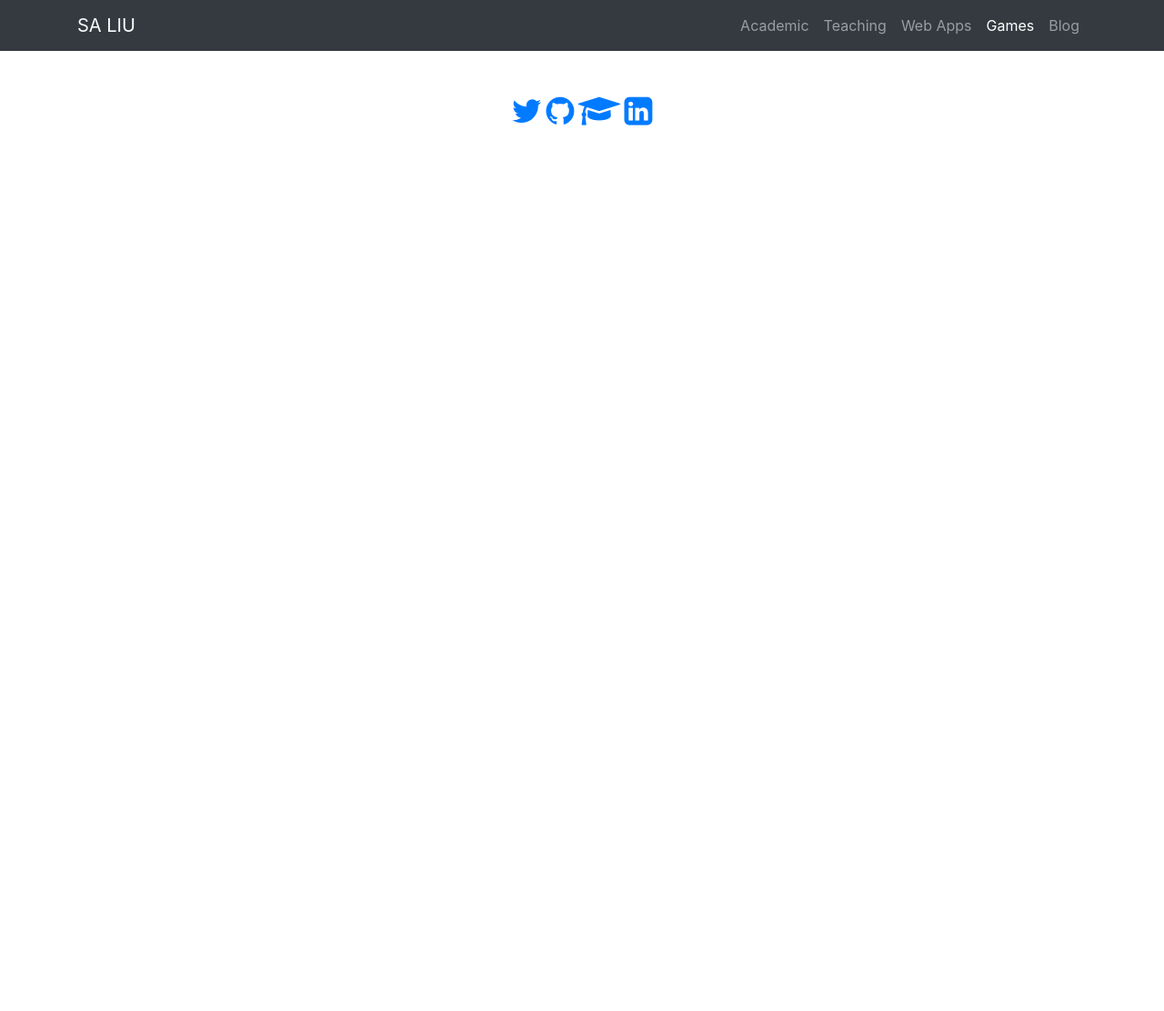
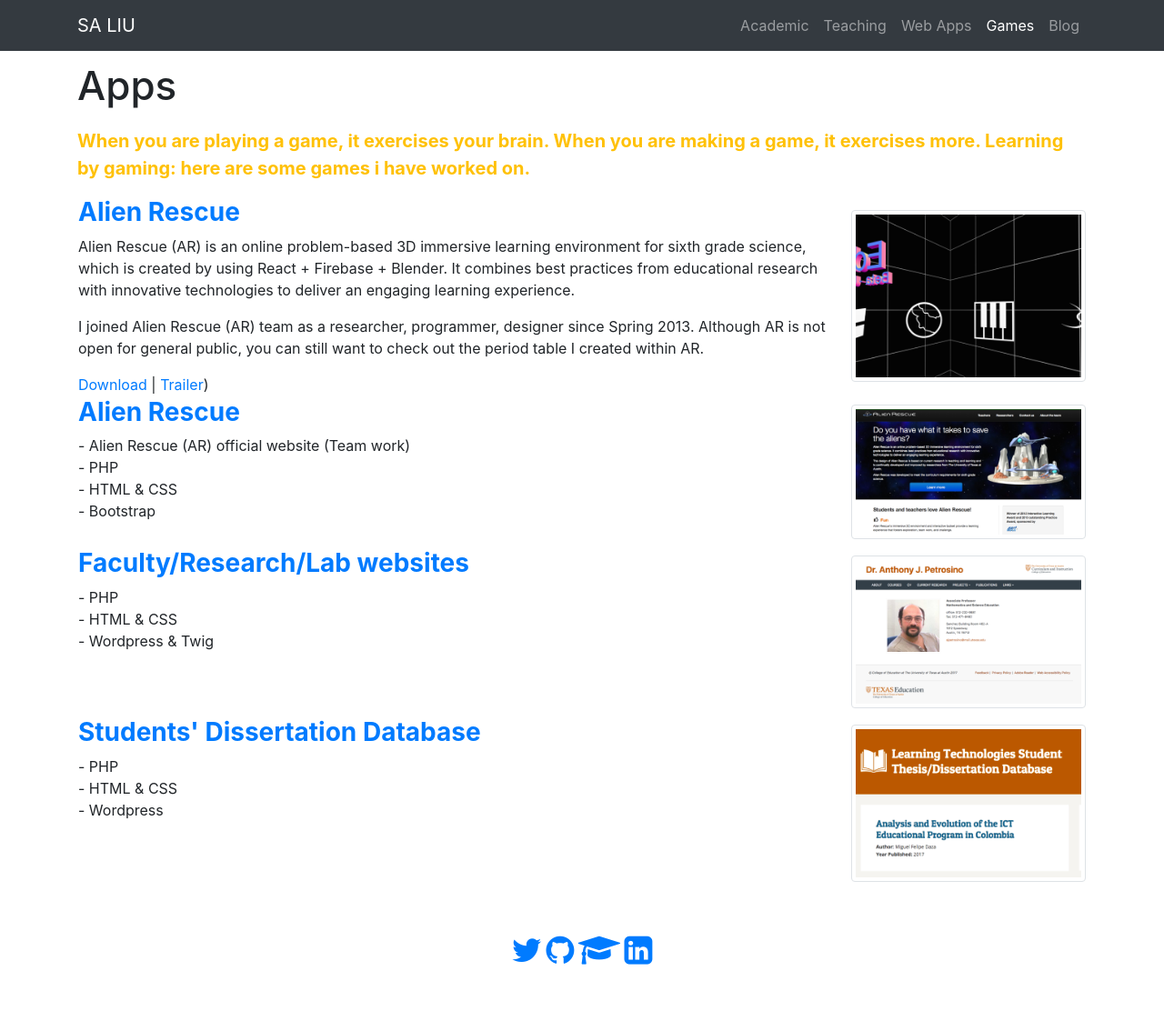
Before and after one commit to Tonicdragon6x66/saliudev.github.io, a Jekyll site: the page built from games/index.html, in a window 1280 px wide. Shown: the whole page at 91% size. Built offline with Jekyll 4.4.1, drawn with Linux system fonts in a browser that asks for light colours; before the commit the page ends 900 px from its top, so only the background shows below that.

Commit message:
set up template for games page

```diff
--- a/apps/index.html
+++ b/apps/index.html
@@ -66,7 +66,7 @@ title: SA LIU | Researcher, Teacher, Developer
             </tr>
 
 
-                <tr>
+            <tr>
 
                     <td class="align-baseline">
                     <h3 class="text-primary"><strong><a href="https://sites.edb.utexas.edu/">Faculty/Research/Lab websites</a></strong></h3>
@@ -82,7 +82,7 @@ title: SA LIU | Researcher, Teacher, Developer
                 </tr>
 
 
-                <tr>
+            <tr>
 
                     <td class="align-baseline">
                         <h3 class="text-primary"><strong><a href="https://oi2.edb.utexas.edu/ltdb/">Students' Dissertation Database</a></strong></h3>
@@ -100,3 +100,4 @@ title: SA LIU | Researcher, Teacher, Developer
                 </tr>
             </table>
         </div>
+    </div>
--- a/games/index.html
+++ b/games/index.html
@@ -19,3 +19,88 @@ title: SA LIU | Researcher, Teacher, Developer
 	      </div>
 	    </div>
     </nav>
+
+
+    <div class="container">
+        <h1  class="masthead-heading">Apps</h1>
+
+        <blockquote class="blockquote">
+            <p class="text-warning">
+
+                <strong>When you are playing a game, it exercises your brain. When you are making a game, it exercises more. Learning by gaming: here are some games i have worked on.</strong>
+
+        </blockquote>
+
+        <div>
+
+            <table>
+            <tr>
+
+                <td class="align-baseline">
+                    <h3 class="text-primary"><strong><a href="https://alienrescue.net/">Alien Rescue</a></strong></h3>
+                    <p>
+                        Alien Rescue (AR) is an online problem-based 3D immersive learning environment for sixth grade science, which is created by using React + Firebase + Blender. It combines best practices from educational research with innovative technologies to deliver an engaging learning experience.
+                    </p>
+                    <p>
+I joined Alien Rescue (AR) team as a researcher, programmer, designer since Spring 2013. Although AR is not open for general public, you can still want to check out the period table I created within AR.
+                    </p>
+                    <a href="https://www.dropbox.com/s/k0qj8bsnvya1uaq/p_table.zip">Download</a> |
+                    <a href="https://vimeo.com/48048659">Trailer</a>)
+                </td>
+
+                <td>
+                    <a href="https://edtechvr.com/"><img class="img-thumbnail float-right" alt="EdTechVR" src="/img/edtechvr.png"></a>
+                </td>
+            </tr>
+            <tr>
+                <td class="align-baseline">
+                    <h3 class="text-primary"><strong><a href="https://alienrescue.education.utexas.edu/">Alien Rescue</a></strong></h3>
+                    - Alien Rescue (AR) official website (Team work)
+                    <br>
+                    - PHP
+                    <br>
+                            - HTML & CSS
+                    <br>- Bootstrap
+                </td>
+                <td>
+                    <a href="https://alienrescue.education.utexas.edu/"><img class="img-thumbnail float-right" alt="vr" src="/img/ar.png"></a>
+                </td>
+
+            </tr>
+
+
+            <tr>
+
+                    <td class="align-baseline">
+                    <h3 class="text-primary"><strong><a href="https://sites.edb.utexas.edu/">Faculty/Research/Lab websites</a></strong></h3>
+                    - PHP
+                    <br>
+                    - HTML & CSS
+                    <br>
+                    - Wordpress & Twig
+                    </td>
+                    <td>
+                    <a href="https://sites.edb.utexas.edu/"><img class="img-thumbnail float-right" alt="vr" src="/img/faculty.png"></a>
+                    </td>
+                </tr>
+
+
+            <tr>
+
+                    <td class="align-baseline">
+                        <h3 class="text-primary"><strong><a href="https://oi2.edb.utexas.edu/ltdb/">Students' Dissertation Database</a></strong></h3>
+                        - PHP
+                        <br>
+
+                        - HTML & CSS
+                        <br>
+                        - Wordpress
+                    </td>
+
+                    <td>
+                    <a href="https://oi2.edb.utexas.edu/ltdb/"><img class="img-thumbnail float-right" alt="vr" src="/img/ltdd.png"></a>
+                    </td>
+                </tr>
+            </table>
+        </div>
+    </div>
```
